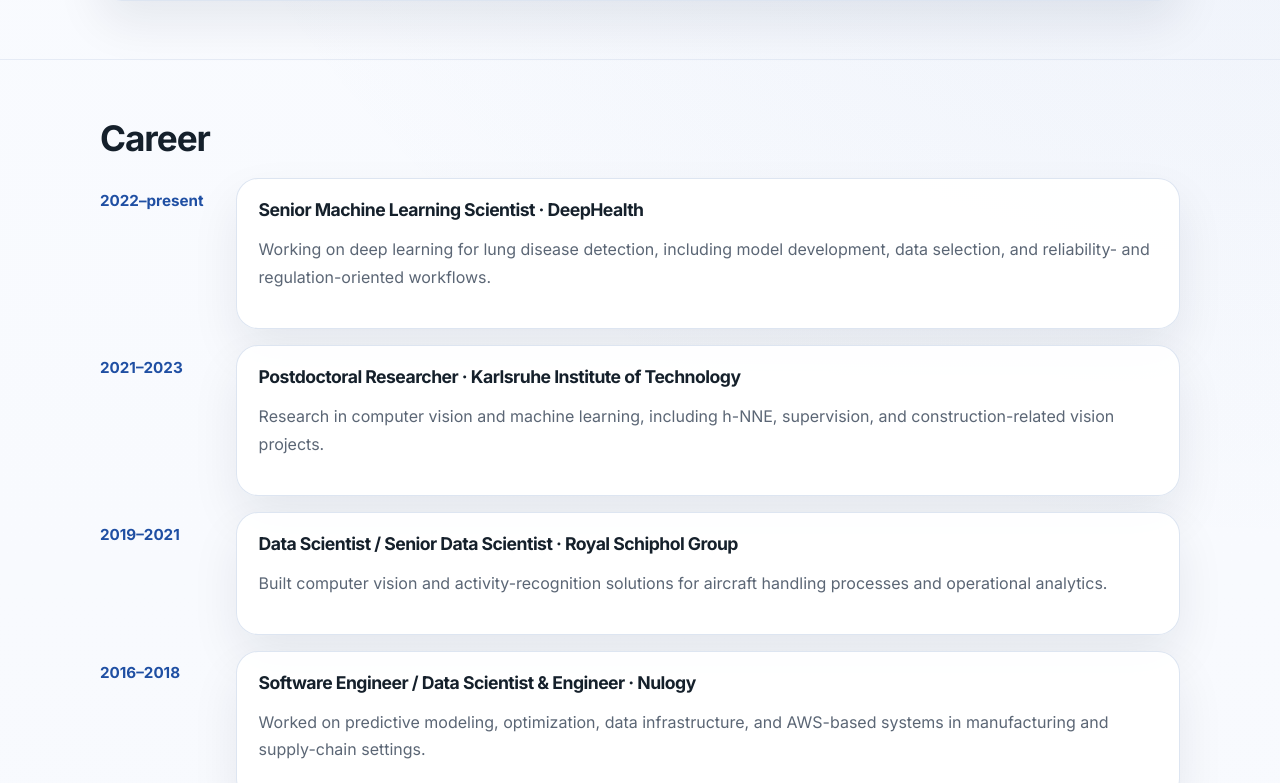
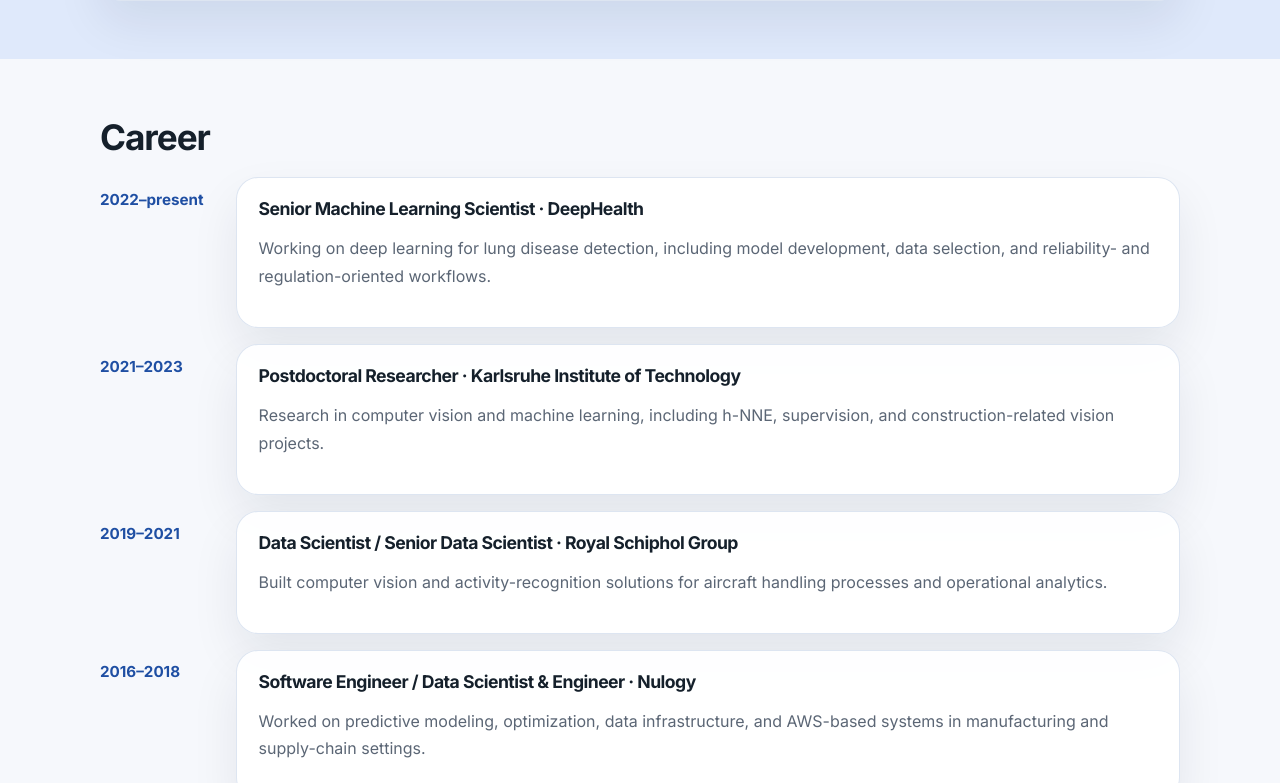
Before and after one commit to koulakis/koulakis.github.io, a plain HTML site: page index.html in a window 1280 px wide. Shown: the part 680-1463 px from the top of the page. Drawn offline with Linux system fonts and the light colour scheme.

Commit message:
Use alternating colors to separate the sections.

```diff
--- a/styles.css
+++ b/styles.css
@@ -1,6 +1,8 @@
 :root {
   --bg: #f6f8fc;
   --bg-alt: #eef3fb;
+  --section-light: #f6f8fc;
+  --section-tint: var(--accent-soft);
   --surface: #ffffff;
   --surface-strong: rgba(255, 255, 255, 0.92);
   --text: #15202b;
@@ -27,9 +29,7 @@
   margin: 0;
   font-family: "Inter", system-ui, -apple-system, BlinkMacSystemFont, "Segoe UI", sans-serif;
   color: var(--text);
-  background:
-    radial-gradient(circle at top right, rgba(31, 79, 163, 0.08), transparent 24%),
-    linear-gradient(180deg, #f9fbff 0%, #f5f7fb 100%);
+  background: var(--section-light);
 }
 
 img {
@@ -123,8 +123,12 @@
   padding: 3.6rem 0;
 }
 
-.section + .section {
-  border-top: 1px solid rgba(220, 228, 241, 0.65);
+main .section:nth-of-type(odd) {
+  background: var(--section-tint);
+}
+
+main .section:nth-of-type(even) {
+  background: var(--section-light);
 }
 
 .hero-section {
```
